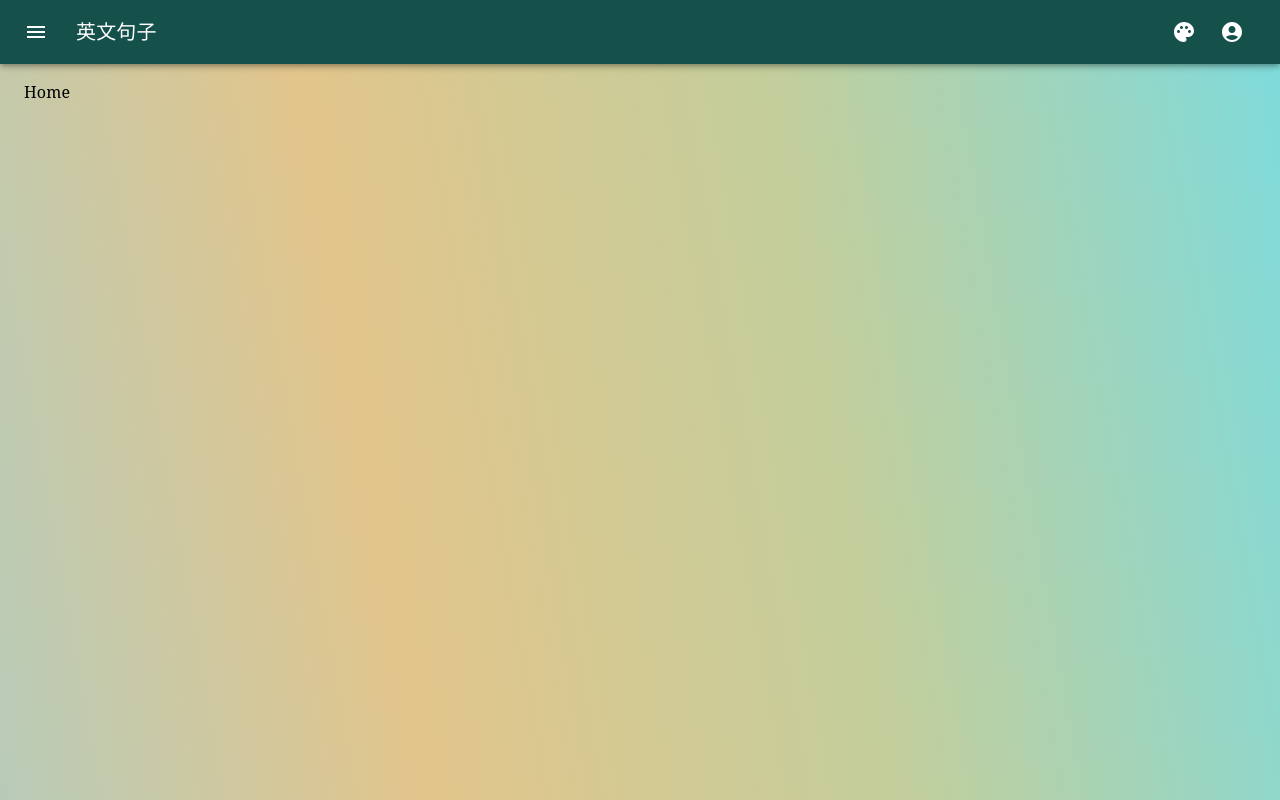
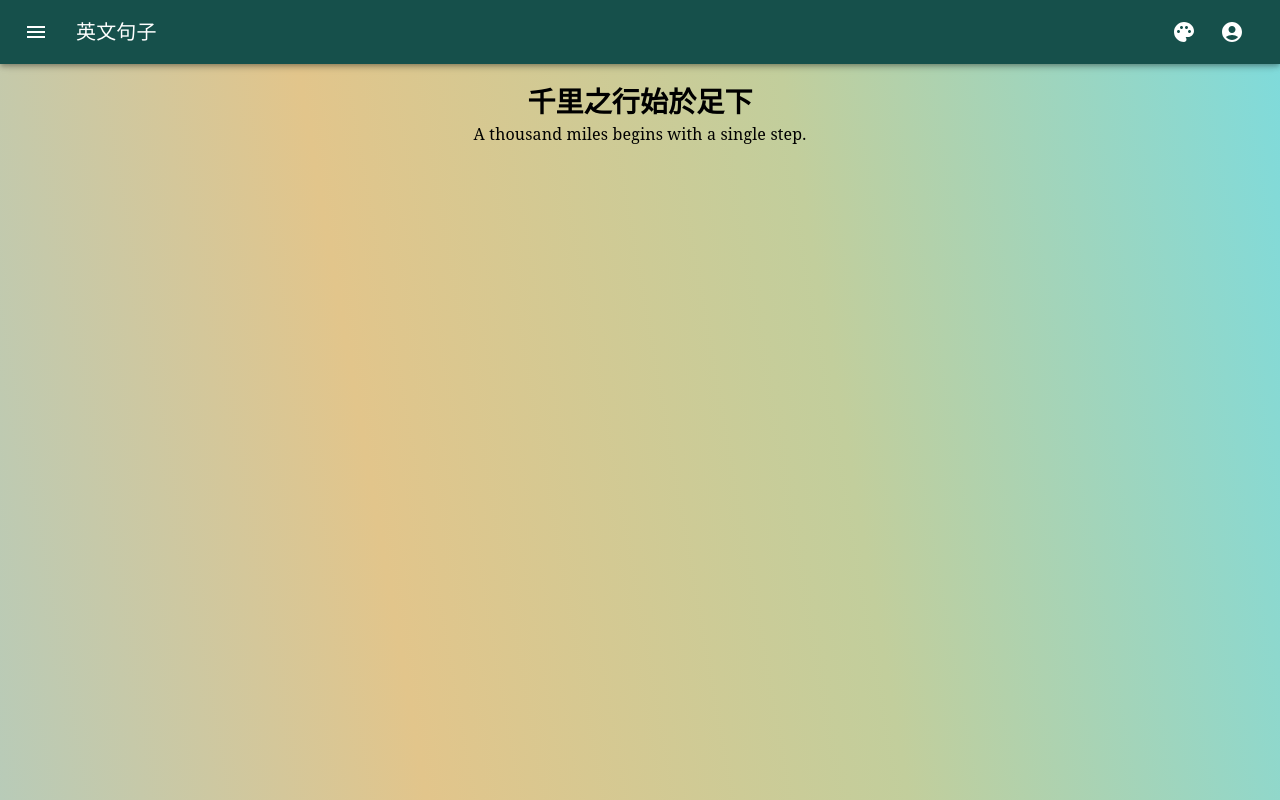
Before and after one commit to AbbyAbby33/english-sentence, a React (Create React App) app: page / in a window 1280 px wide. Built offline with nearby package versions, Linux system fonts and the light colour scheme; a web font is replaced by a local one.

Commit message:
feat: (首頁) 首頁新標題及子標題

```diff
--- a/src/content/Home/pages/Home.tsx
+++ b/src/content/Home/pages/Home.tsx
@@ -1,7 +1,18 @@
 import React from 'react';
+import PageTitle from '../../../shared/components/PageTitle';
+import styled from '@emotion/styled';
 
 export default function Home() {
+
+    const SubTitle = styled.p`
+        text-align: center;
+        margin: 0;
+    `;
+
     return (
-        <div>Home</div>
+        <React.Fragment>
+            <PageTitle title='千里之行始於足下' withSubTitle/>
+            <SubTitle>A thousand miles begins with a single step.</SubTitle>
+        </React.Fragment>
     )
 }
--- a/src/shared/components/PageTitle.tsx
+++ b/src/shared/components/PageTitle.tsx
@@ -3,13 +3,15 @@ import styled from '@emotion/styled';
 
 interface TitleInterface {
     title: string;
+    /** 是否有子標題 */
+    withSubTitle?: boolean;
 }
 
 export default function PageTitle(props: TitleInterface) {
-    const { title } = props;
+    const { title, withSubTitle } = props;
     const Title = styled.h1`
                         text-align: center;
-                        margin: 0 0 15px;
+                        margin: ${withSubTitle ? '0': '0 0 15px'};
                         font-size: 28px;
                     `;
 
```
